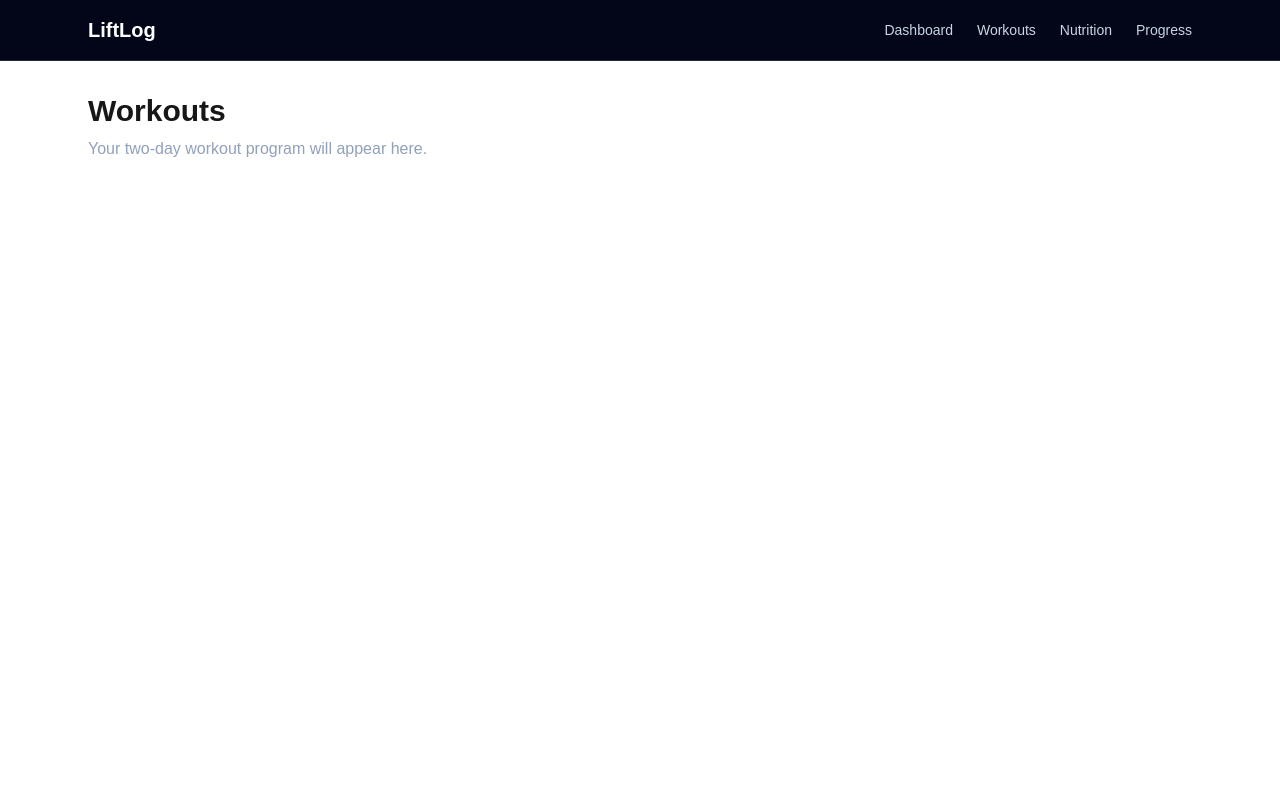
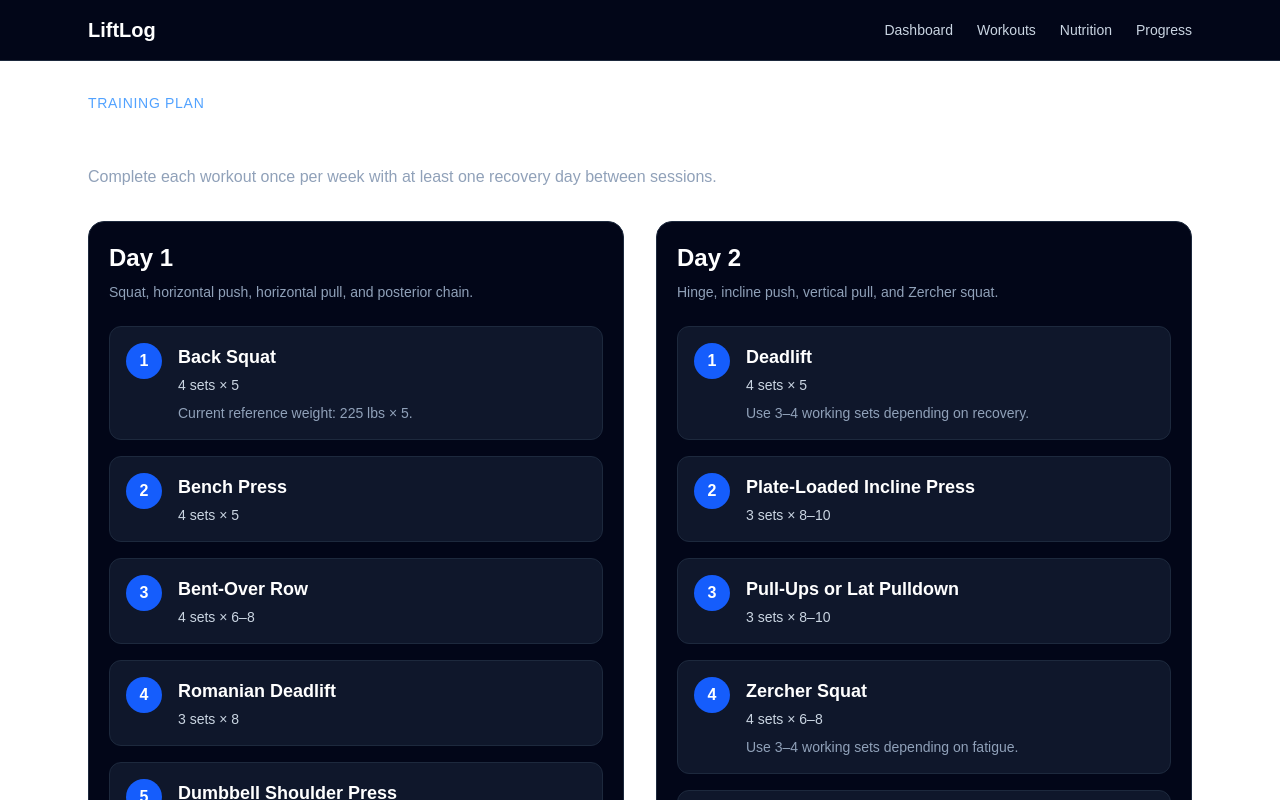
Before and after one commit to Shehu-Muhammad/lift-log, a Next.js app: page /workouts in a window 1280 px wide. Shown: the top 800 px of the page. Built offline with nearby package versions, Linux system fonts and the light colour scheme.

Commit message:
added ExerciseCard and WorkoutCard components and implemented them in workouts page

```diff
--- a/app/workouts/page.tsx
+++ b/app/workouts/page.tsx
@@ -1,10 +1,29 @@
+import WorkoutCard from '@/components/workouts/WorkoutCard';
+import { workouts } from '@/data/workouts';
+
 export default function WorkoutsPage() {
   return (
     <section>
-      <h1 className="text-3xl font-bold">Workouts</h1>
-      <p className="mt-2 text-slate-400">
-        Your two-day workout program will appear here.
-      </p>
+      <div>
+        <p className='text-sm font-medium uppercase tracking-wider text-blue-400'>
+          Training Plan
+        </p>
+
+        <h1 className='mt-2 text-3xl font-bold text-white'>
+          Two-Day Full-Body Workout
+        </h1>
+
+        <p className='mt-2 max-w-2xl text-slate-400'>
+          Complete each workout once per week with at least one recovery day
+          between sessions.
+        </p>
+      </div>
+
+      <div className='mt-8 grid gap-8 lg:grid-cols-2'>
+        {workouts.map((workout) => (
+          <WorkoutCard key={workout.id} workout={workout} />
+        ))}
+      </div>
     </section>
   );
 }
--- /dev/null
+++ b/components/workouts/ExerciseCard.tsx
@@ -0,0 +1,33 @@
+import type { Exercise } from '@/types/workout';
+
+type ExerciseCardProps = {
+  exercise: Exercise;
+  exerciseNumber: number;
+};
+
+export default function ExerciseCard({
+  exercise,
+  exerciseNumber,
+}: ExerciseCardProps) {
+  return (
+    <article className='rounded-xl border border-slate-800 bg-slate-900 p-4'>
+      <div className='flex items-start gap-4'>
+        <div className='flex h-9 w-9 shrink-0 items-center justify-center rounded-full bg-blue-600 font-semibold text-white'>
+          {exerciseNumber}
+        </div>
+
+        <div>
+          <h3 className='text-lg font-semibold text-white'>{exercise.name}</h3>
+
+          <p className='mt-1 text-sm text-slate-300'>
+            {exercise.sets} sets × {exercise.reps}
+          </p>
+
+          {exercise.notes && (
+            <p className='mt-2 text-sm text-slate-400'>{exercise.notes}</p>
+          )}
+        </div>
+      </div>
+    </article>
+  );
+}
--- /dev/null
+++ b/components/workouts/WorkoutCard.tsx
@@ -0,0 +1,28 @@
+import ExerciseCard from "@/components/workouts/ExerciseCard";
+import type { Workout } from "@/types/workout";
+
+type WorkoutCardProps = {
+  workout: Workout;
+};
+
+export default function WorkoutCard({ workout }: WorkoutCardProps) {
+  return (
+    <section className="rounded-2xl border border-slate-800 bg-slate-950 p-5">
+      <h2 className="text-2xl font-bold text-white">{workout.name}</h2>
+
+      <p className="mt-2 text-sm text-slate-400">
+        {workout.description}
+      </p>
+
+      <div className="mt-6 space-y-4">
+        {workout.exercises.map((exercise, index) => (
+          <ExerciseCard
+            key={exercise.id}
+            exercise={exercise}
+            exerciseNumber={index + 1}
+          />
+        ))}
+      </div>
+    </section>
+  );
+}
```
